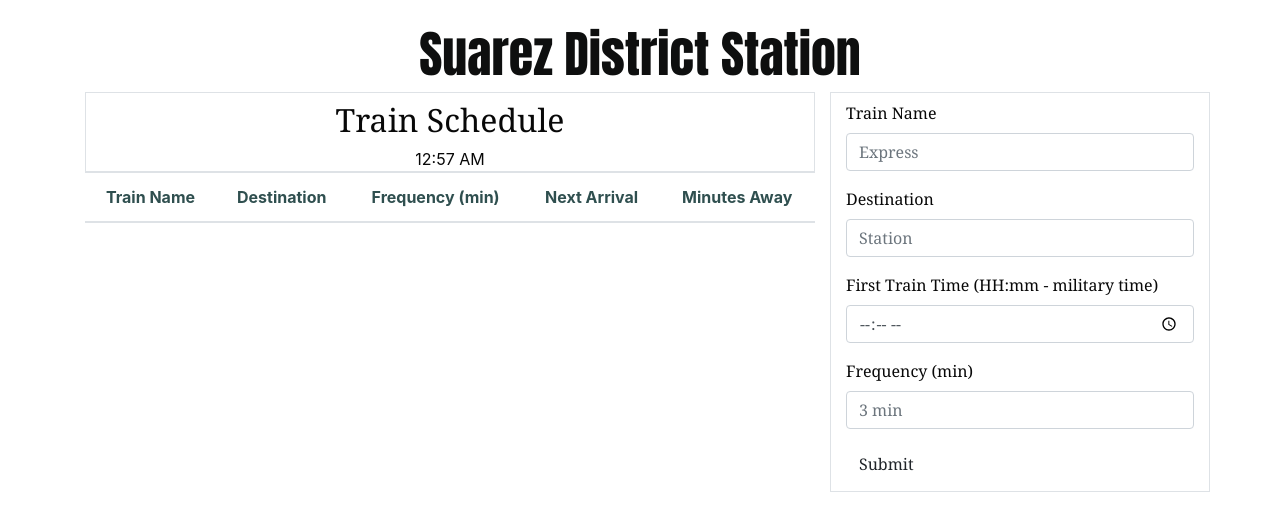
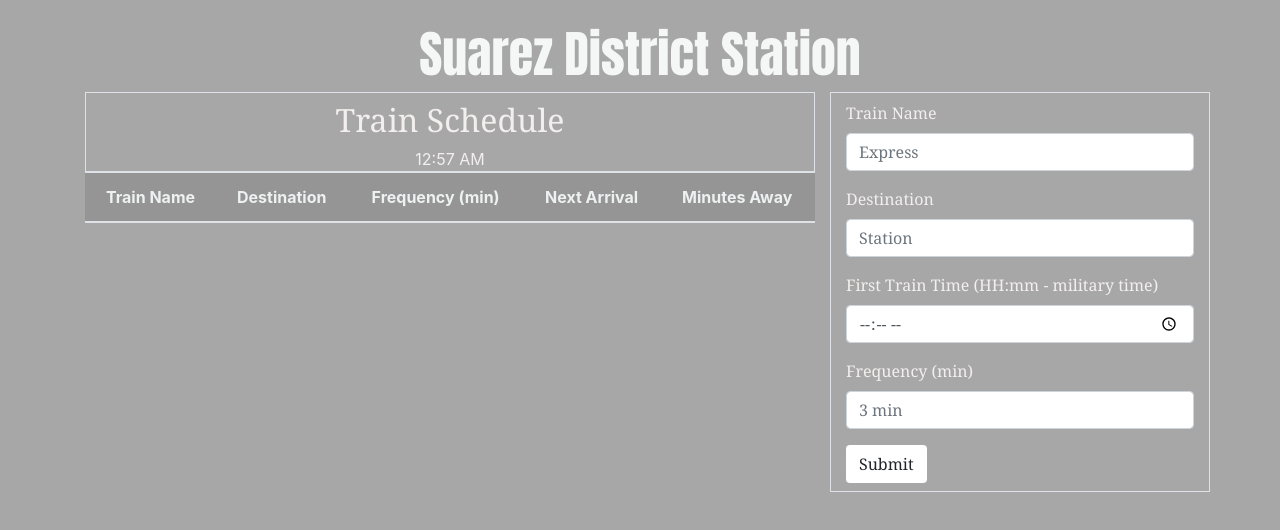
Before and after one commit to jonnysuarez/TrainTime, a plain HTML site: page index.html in a window 1280 px wide. Drawn offline with nearby package versions, Linux system fonts and the light colour scheme; no server answers.

```diff
--- a/Assets/CSS/style.css
+++ b/Assets/CSS/style.css
@@ -4,29 +4,30 @@
 	}
 }
 body{
+    background-color: rgb(146, 145, 145, 0.8);
     background-size: 100%;
     position: relative;
 
-    color: rgb(8, 8, 8);
+    color: rgb(243, 239, 239);
 }
 .table{
-    color: rgb(20, 133, 231);
-    background: rgba(255, 255, 255, 0.8);
+    color: rgb(243, 242, 242);
+    background: rgba(146, 145, 145, 0.8);
 
 }
 #trainRows {
-    color: rgb(255, 10, 10);
+    color: rgb(248, 246, 246);
     font-family: Georgia, 'Times New Roman', Times, serif;
 
 }
 th{
-    color: darkslategray;
+    color: rgb(238, 241, 241);
 }
 h1{
     text-align: center;
     font-family: Impact, Charcoal, sans-serif;
     font-size: 50px;
-    color: rgb(14, 15, 15);
+    color: rgb(245, 247, 247);
 
 }
 h2{
```
